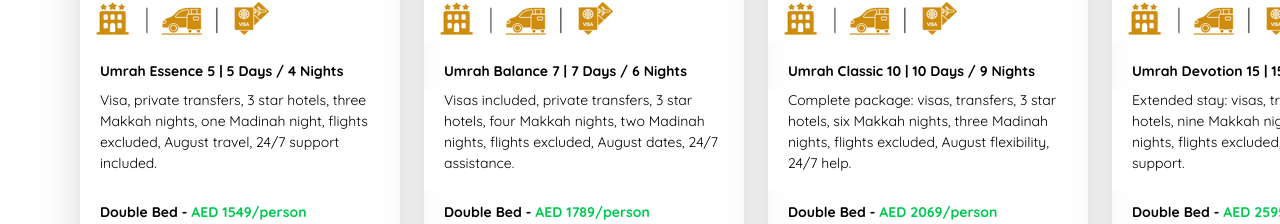
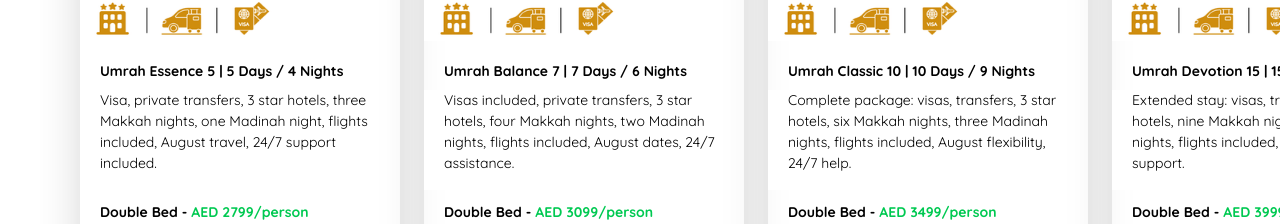
Before and after one commit to Amaanjan00/tripverse, a React (Vite) app: page /umrahpackage in a window 1280 px wide. Shown: the part 3435-3659 px from the top of the page. Built offline with nearby package versions, Linux system fonts and the light colour scheme.

Commit message:
umrah packages price updated

```diff
--- a/src/Components/ScrollableUmrahPackages.jsx
+++ b/src/Components/ScrollableUmrahPackages.jsx
@@ -12,34 +12,34 @@ function UmrahPackages() {
         {
             img: umrahpackage1,
             packagename: "Umrah Essence 5 | 5 Days / 4 Nights",
-            shortdescription: "Visa, private transfers, 3 star hotels, three Makkah nights, one Madinah night, flights excluded, August travel, 24/7 support included.",
-            twoprice: "1549",
-            threeprice: "1266",
-            fourprice: "1250"
+            shortdescription: "Visa, private transfers, 3 star hotels, three Makkah nights, one Madinah night, flights included, August travel, 24/7 support included.",
+            twoprice: "2799",
+            threeprice: "2599",
+            fourprice: "2399"
         },
         {
             img: umrahpackage2,
             packagename: "Umrah Balance 7 | 7 Days / 6 Nights",
-            shortdescription: "Visas included, private transfers, 3 star hotels, four Makkah nights, two Madinah nights, flights excluded, August dates, 24/7 assistance.",
-            twoprice: "1789",
-            threeprice: "1433",
-            fourprice: "1375"
+            shortdescription: "Visas included, private transfers, 3 star hotels, four Makkah nights, two Madinah nights, flights included, August dates, 24/7 assistance.",
+            twoprice: "3099",
+            threeprice: "2799",
+            fourprice: "2599"
         },
         {
             img: umrahpackage3,
             packagename: "Umrah Classic 10 | 10 Days / 9 Nights",
-            shortdescription: "Complete package: visas, transfers, 3 star hotels, six Makkah nights, three Madinah nights, flights excluded, August flexibility, 24/7 help.",
-            twoprice: "2069",
-            threeprice: "1633",
-            fourprice: "1500"
+            shortdescription: "Complete package: visas, transfers, 3 star hotels, six Makkah nights, three Madinah nights, flights included, August flexibility, 24/7 help.",
+            twoprice: "3499",
+            threeprice: "3199",
+            fourprice: "2999"
         },
         {
             img: umrahpackage4,
             packagename: "Umrah Devotion 15 | 15 Days / 14 Nights",
-            shortdescription: "Extended stay: visas, transfers, 3 star hotels, nine Makkah nights, five Madinah nights, flights excluded, relaxed pace, 24/7 support.",
-            twoprice: "2595",
-            threeprice: "1966",
-            fourprice: "1775"
+            shortdescription: "Extended stay: visas, transfers, 3 star hotels, nine Makkah nights, five Madinah nights, flights included, relaxed pace, 24/7 support.",
+            twoprice: "3999",
+            threeprice: "3599",
+            fourprice: "3399"
         },
 
     ]
```
